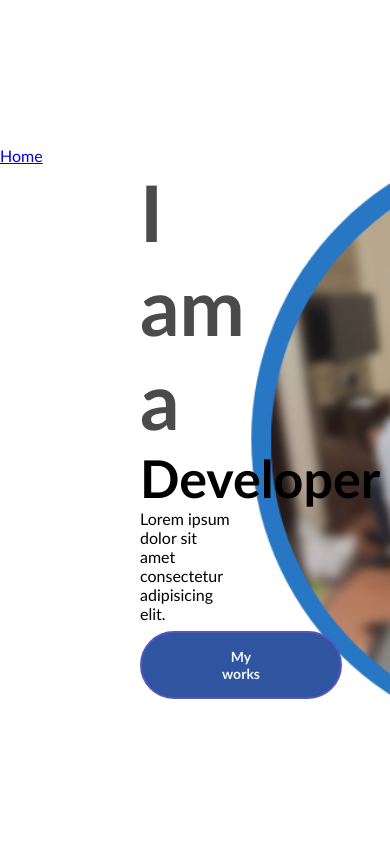
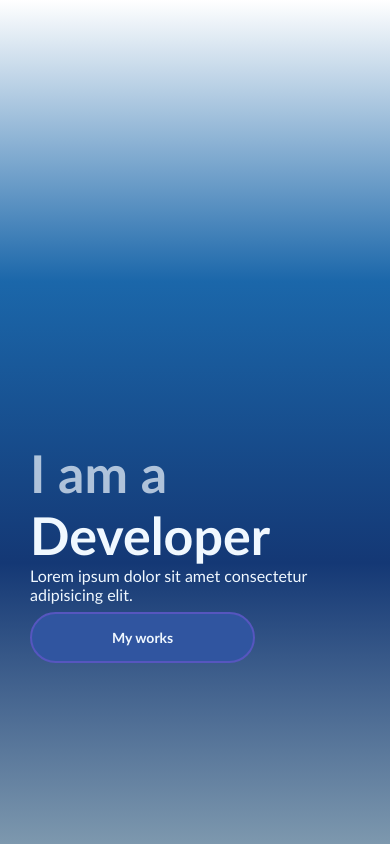
Before and after one commit to UjjwalRana12/portfolio, a plain HTML site: page index.html in a window 390 px wide. Drawn offline with Linux system fonts and the light colour scheme.

Commit message:
first page responsive

```diff
--- a/index.html
+++ b/index.html
@@ -11,11 +11,7 @@
 
 <body>
 <div class="container">
-    <ul>
-        <li>
-            <a href="/">Home</a>
-        </li>
-    </ul>
+
     <div class="contents">
         <div class="head-title">
             <h2>I am a </h2>
--- a/main.css
+++ b/main.css
@@ -48,3 +48,41 @@ transition: all 0.5s;
 
 
 }
+@media(max-width:850px){
+    .container .contents{
+        width: 70%;
+        padding-left: 80px;
+    }
+.contents .head-title h2{
+    font-size: 68px;
+}
+.contents .head-title h3{
+    font-size: 44px;
+}
+
+}
+@media(max-width:600px){
+.container{
+    background: linear-gradient(#fff,#1b67aa,#143875,#7d98ae),url(/images/templateSI.png);
+    background-size: cover;
+    background-position: bottom;
+
+}
+
+
+
+.container .contents{
+    width: 100%;
+    color: aliceblue;
+    padding: 260px 30px 0px;
+}
+.contents .head-title h2{
+    font-size: 52px;
+}
+.contents .head-title h3{
+    font-size: 52px;
+}
+
+
+
+}
```
